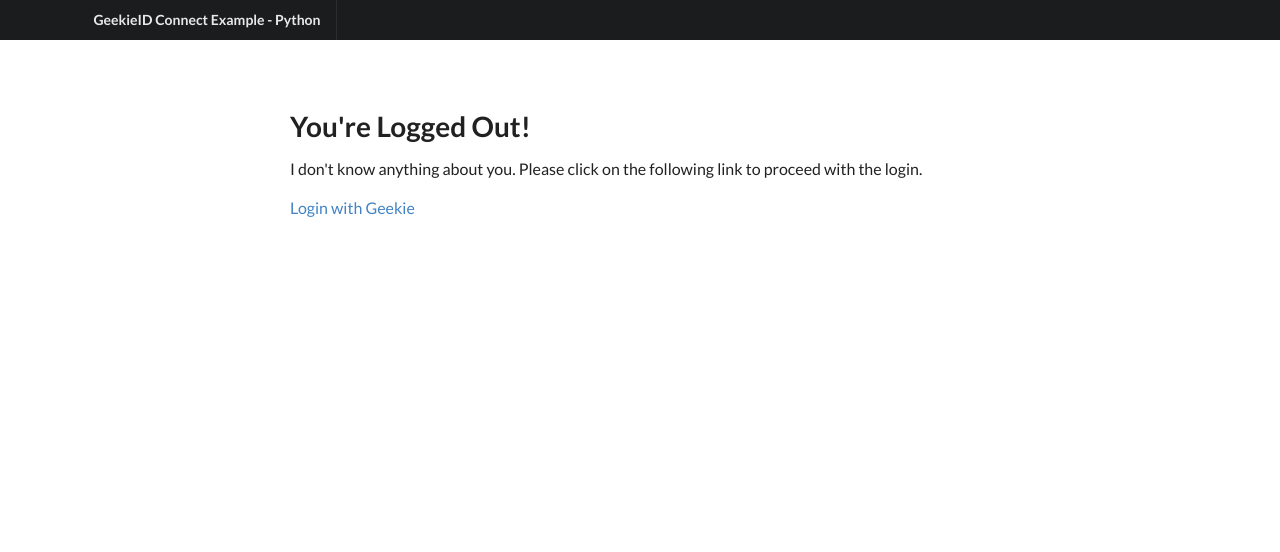
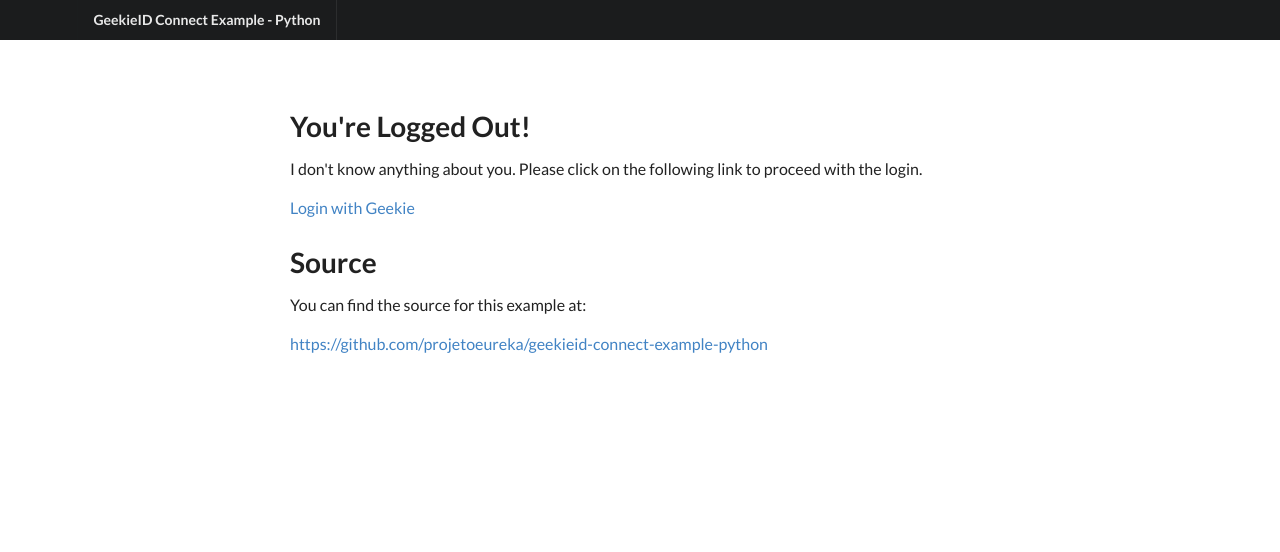
Before and after one commit to projetoeureka/geekieid-connect-example-python, a Flask app: page / in a window 1280 px wide. Shown: the top 552 px of the page. Run offline with Flask 2, Linux system fonts and the light colour scheme; some libraries are stand-ins or nearby versions.

Commit message:
Adding logout link + link to source

```diff
--- a/app.py
+++ b/app.py
@@ -42,6 +42,13 @@
             "home.html",
             status="anonymous",
         )
+
+
+@app.route("/logout")
+def logout():
+    if "access_token" in flask.session:
+        del flask.session["access_token"]
+    return flask.redirect(flask.url_for("home"))
 
 
 @app.route("/login-with-geekie")
--- a/templates/home.html
+++ b/templates/home.html
@@ -68,6 +68,10 @@
         <li><strong>Email:</strong> {{ email }}</li>
       </ul>
 
+      <p>To log out, please click the link below:</p>
+
+      <p><a href="/logout">Logout</a></p>
+
     {% else %}
 
       <h1 class="ui header">You're Logged Out!</h1>
@@ -78,6 +82,15 @@
       <p><a href="/login-with-geekie">Login with Geekie</a></p>
 
     {% endif %}
+
+    <h1 class="ui header">Source</h1>
+
+    <p>You can find the source for this example at:</p>
+
+    <p>
+      {% set lnk = "https://github.com/projetoeureka/geekieid-connect-example-python" %}
+      <a href="{{ lnk }}">{{ lnk }}</a>
+    </p>
   </div>
 
   <script src="https://cdn.jsdelivr.net/g/jquery@2.2.3,semantic-ui@2.1.8"></script>
```
